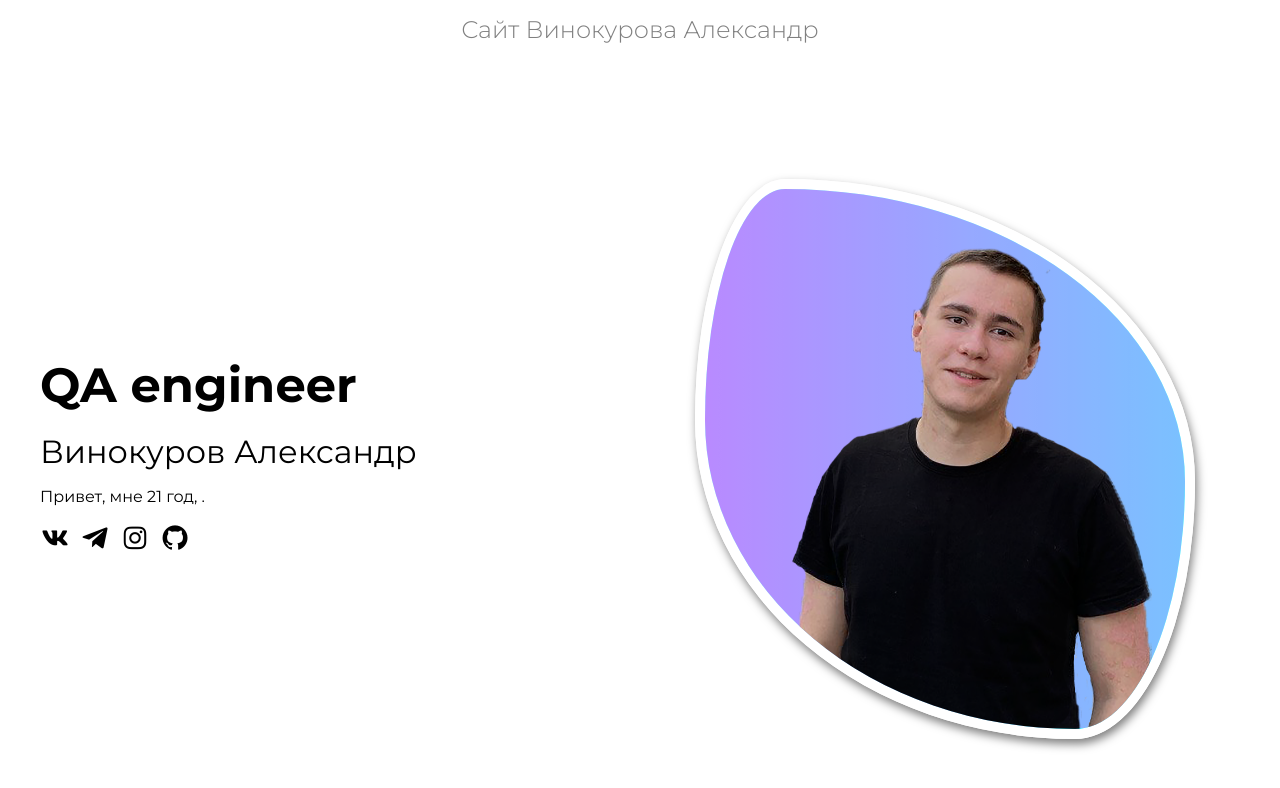
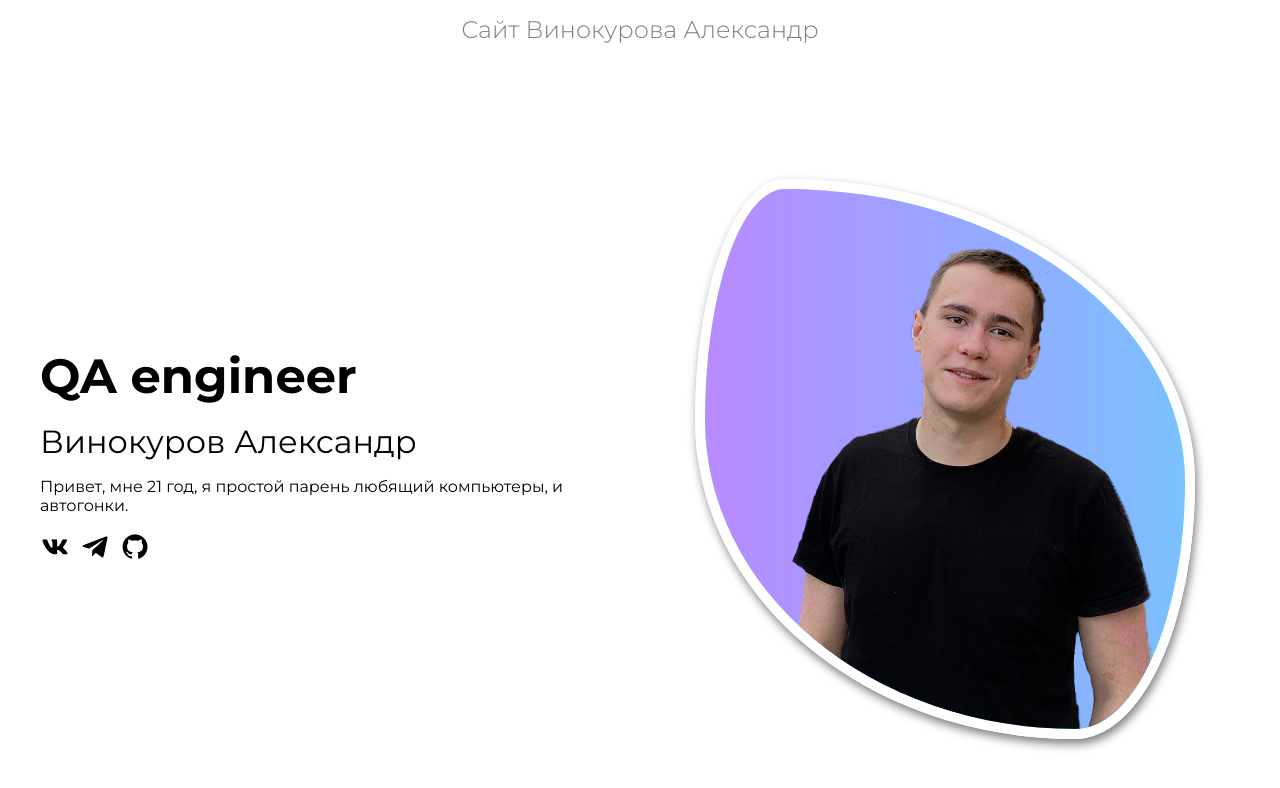
Before and after one commit to QA-fluffy/-HTML-CSS, a plain HTML site: page index.html in a window 1280 px wide. Drawn offline with nearby package versions, Linux system fonts and the light colour scheme.

Commit message:
Add files via upload

```diff
--- a/index.html
+++ b/index.html
@@ -27,15 +27,14 @@
         <h1 class="hero__title">QA engineer</h1>
         <h2 class="hero__subtitle">Винокуров Александр</h2>
         <p class="hero__description">
-          Привет, мне 21 год,  .
+          Привет, мне 21 год, я простой парень любящий компьютеры, и автогонки.
         </p>
 
 
         <div class="hero__links">
           <a class="hero__link" href="https://vk.com/fluffyearn" target="_blank"><i class='bx bxl-vk'></i></a>
           <a class="hero__link" href="https://t.me/V_inokurov"><i class='bx bxl-telegram'></i></a>
-          <a class="hero__link" href="#"><i class='bx bxl-instagram'></i></a>
-          <a class="hero__link" href="#"><i class='bx bxl-github'></i></a>
+          <a class="hero__link" href="https://github.com/QA-fluffy"><i class='bx bxl-github'></i></a>
         </div>
 
 
```
